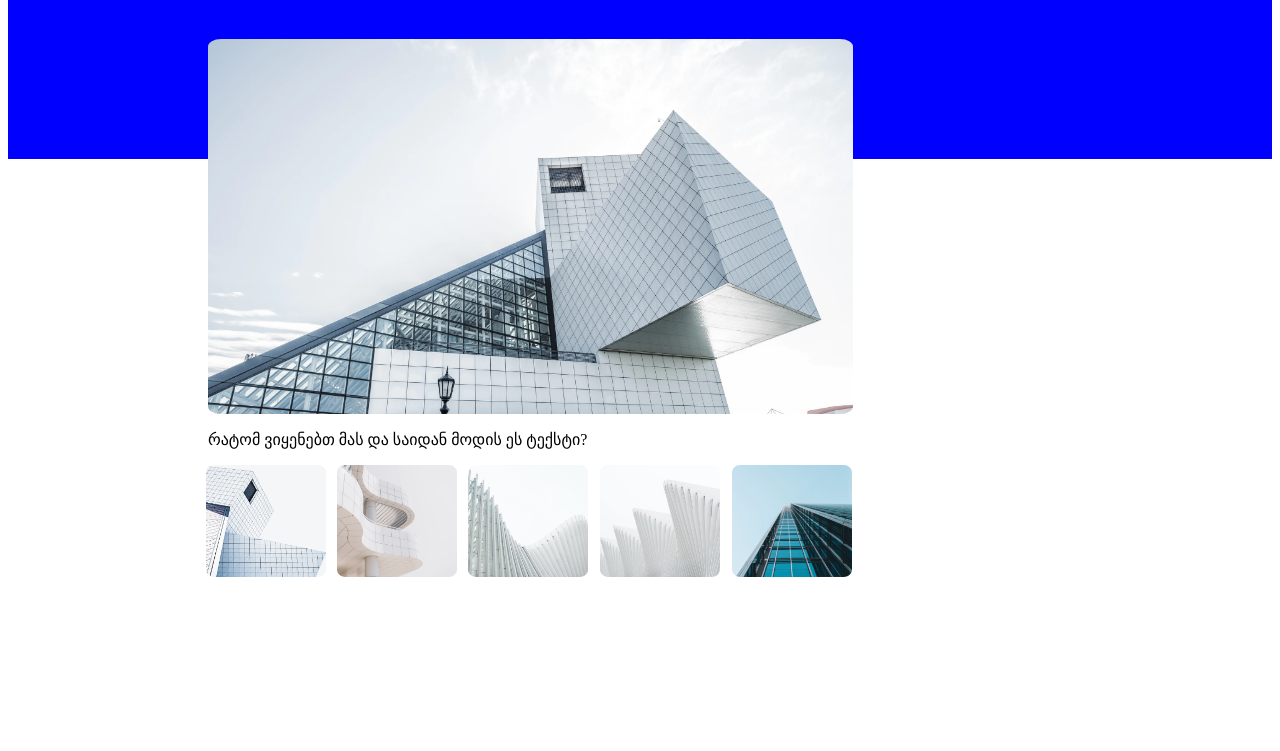
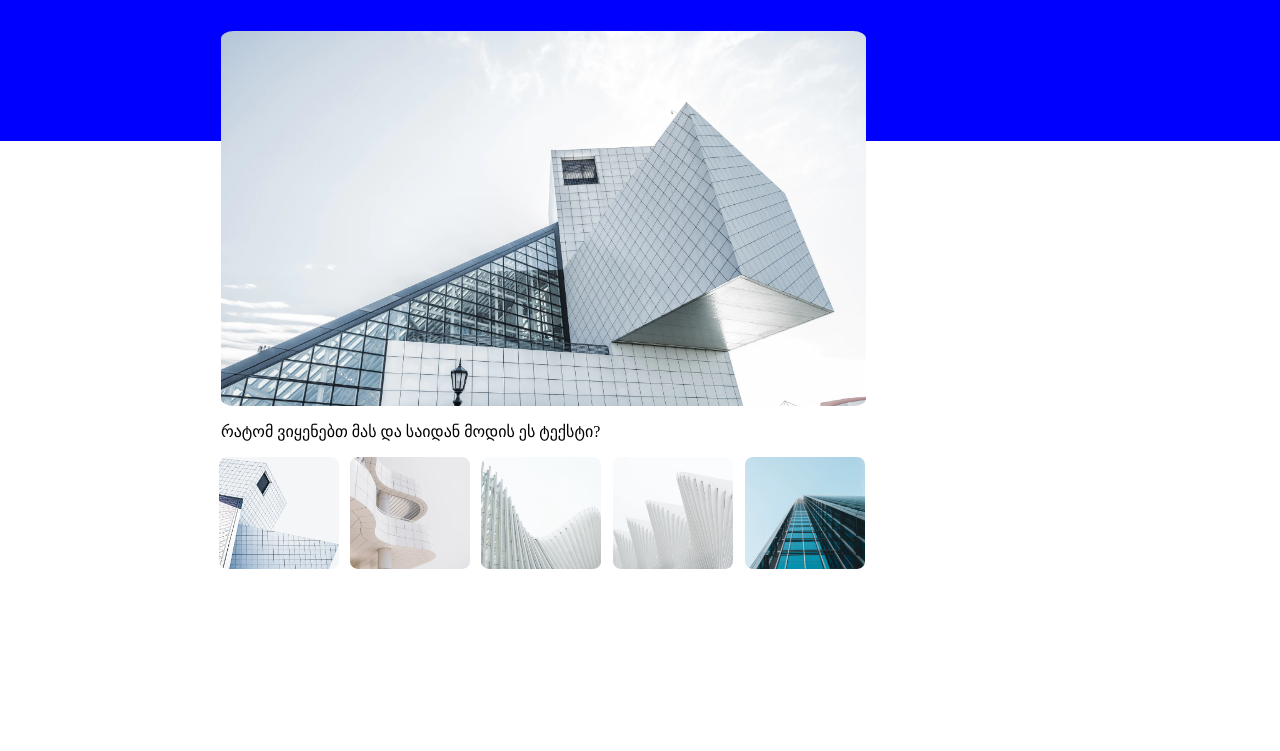
Before and after one commit to Lashagorakudashvili/lasha-gorakudashvili-4-, a plain HTML site: page index.html in a window 1280 px wide. Shown: the part 99-850 px from the top of the page. Drawn offline with Linux system fonts and the light colour scheme.

Commit message:
looks change

```diff
--- a/index.html
+++ b/index.html
@@ -5,7 +5,7 @@
 	<meta charset="utf-8">
 	<meta name="viewport" content="width=device-width,initial-scake=1">
 	<title>lesson 4</title>
-	<link rel="stylesheet" type="text/css" href="css/style.css">
+	<link rel="stylesheet" type="text/css" href="styles/style.css">
 </head>
 
 <body>
@@ -20,7 +20,7 @@
 					<a href="#">მთავარი</a>
 				</li>
 				<li>
-					<a href="#">ჩვენ  შესახებ</a>
+					<a href="#"> შესახებ</a>
 				</li>
 				<li>
 					<a href="#">სერვისები</a>
--- a/css/style.css
+++ b/styles/style.css
@@ -1,11 +1,17 @@
 html, body {
 	max-width: 100%;
 	overflow-x: hidden;
+	margin: 0;
+	padding: 0;
+}
+
+.logo {
+	filter: invert(100%);
 }
 
 header{
 	background-color: blue;
-	height: 250px;
+	height: 240px;
 }
 
 .logo{
@@ -14,17 +20,17 @@ header{
 
 ul{
 	list-style-type: none;
+
 }
 
 nav a{
 	display: block;
-	margin: -75px -50px 40px 200px;
+	margin: -75px -50px 30px 250px;
 	text-decoration: none;
 	color: #FFFFFF;
 	text-transform: uppercase;
 	letter-spacing: 1px;
 	font-size: 15px;
-
 }
 
 .building-img{
@@ -34,12 +40,12 @@ nav a{
 	object-fit: cover;
 	display: block;
 	margin: auto;
-	margin-top: -120px;
-	margin-left: 200px;
+	margin-top: -110px;
+	margin-left: 221px;
 }
 
 .p {
-	margin: 0px 200px;
+	margin: 0px 221px;
 }
 
 nav li{
@@ -51,33 +57,33 @@ nav li{
 	width: 100%;
 	max-width: 120px;
 	height: 112px;
-	margin: 0px 198px;
+	margin: 0px 219px;
 }
 
 .Rectangle-93{
 	width: 100%;
 	max-width: 120px;
 	height: 112px;
-	margin: -116px 329px 100px;
+	margin: -116px 350px 100px;
 }
 
 .Rectangle-94{
 	width: 100%;
 	max-width: 120px;
 	height: 112px;
-	margin:-250px 460px 118px;
+	margin:-250px 481px 118px;
 }
 
 .Rectangle-95{
 	width: 100%;
     max-width: 120px;
     height: 112px;
-    margin: -250px 592px 136px;
+    margin: -250px 613px 136px;
 }
 
 .Rectangle-96{
 	width: 100%;
     max-width: 120px;
     height: 112px;
-    margin: -252px 724px 162px;
+    margin: -252px 745px 162px;
 }
```
